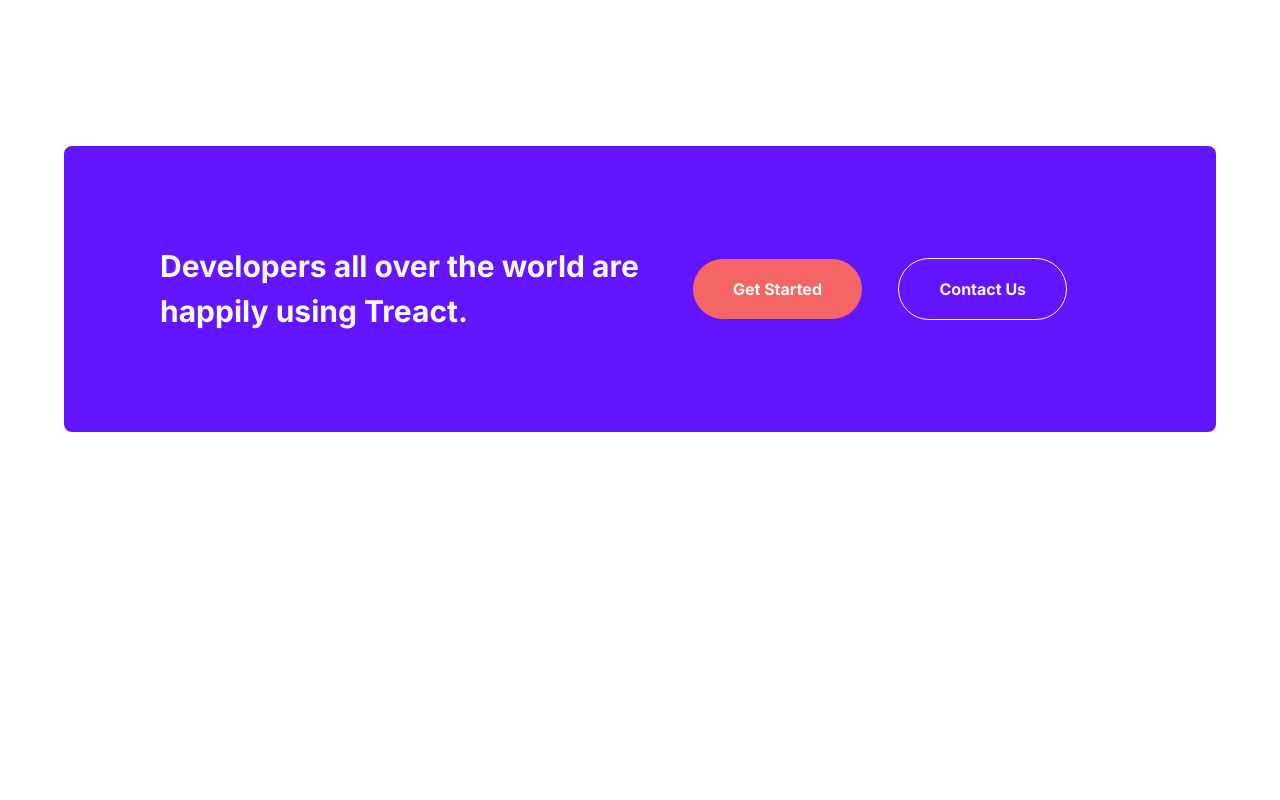
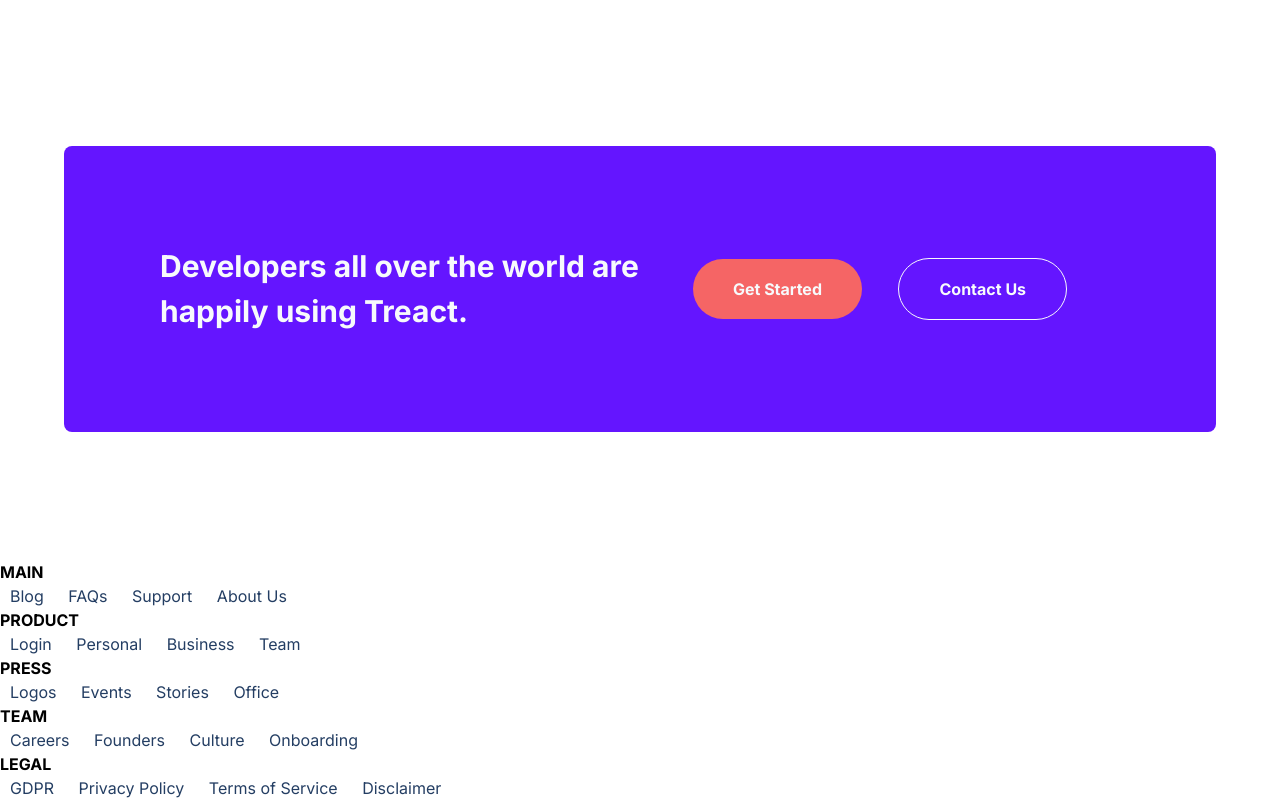
Before and after one commit to Hypervertices/Week-2-Final-Project, a plain HTML site: page index.html in a window 1280 px wide. Shown: the part 5479-6279 px from the top of the page. Before the commit the page ends 6039 px from the top, so only its background shows below. Drawn offline with Linux system fonts and the light colour scheme.

Commit message:
pushy pushy

```diff
--- a/index.html
+++ b/index.html
@@ -443,8 +443,61 @@
                     </div>
                 </div>
             </section>
+        </main>
 
-        </main>
+        <footer>
+            <div class="row">
+                <div class="footer__about">
+                    <div class="footer__about--links-wrap">
+                        <h4 class="link__title">MAIN</h4>
+                        <ul class="footer__links--list">
+                            <a class="footer__link" href="">Blog</a>
+                            <a class="footer__link" href="">FAQs</a>
+                            <a class="footer__link" href="">Support</a>
+                            <a class="footer__link" href="">About Us</a>
+                        </ul>
+                    </div>
+                    <div class="footer__about--links-wrap">
+                        <h4 class="link__title">PRODUCT</h4>
+                        <ul class="footer__links--list">
+                            <a class="footer__link" href="">Login</a>
+                            <a class="footer__link" href="">Personal</a>
+                            <a class="footer__link" href="">Business</a>
+                            <a class="footer__link" href="">Team</a>
+                        </ul>
+                    </div>
+                    <div class="footer__about--links-wrap">
+                        <h4 class="link__title">PRESS</h4>
+                        <ul class="footer__links--list">
+                            <a class="footer__link" href="">Logos</a>
+                            <a class="footer__link" href="">Events</a>
+                            <a class="footer__link" href="">Stories</a>
+                            <a class="footer__link" href="">Office</a>
+                        </ul>
+                    </div>
+                    <div class="footer__about--links-wrap">
+                        <h4 class="link__title">TEAM</h4>
+                        <ul class="footer__links--list">
+                            <a class="footer__link" href="">Careers</a>
+                            <a class="footer__link" href="">Founders</a>
+                            <a class="footer__link" href="">Culture</a>
+                            <a class="footer__link" href="">Onboarding</a>
+                        </ul>
+                    </div>
+                    <div class="footer__about--links-wrap">
+                        <h4 class="link__title">LEGAL</h4>
+                        <ul class="footer__links--list">
+                            <a class="footer__link" href="">GDPR</a>
+                            <a class="footer__link" href="">Privacy Policy</a>
+                            <a class="footer__link" href="">Terms of Service</a>
+                            <a class="footer__link" href="">Disclaimer</a>
+                        </ul>
+                    </div>
+                </div>
+
+            </div>
+
+        </footer>
     </div>
 </body>
 
```
